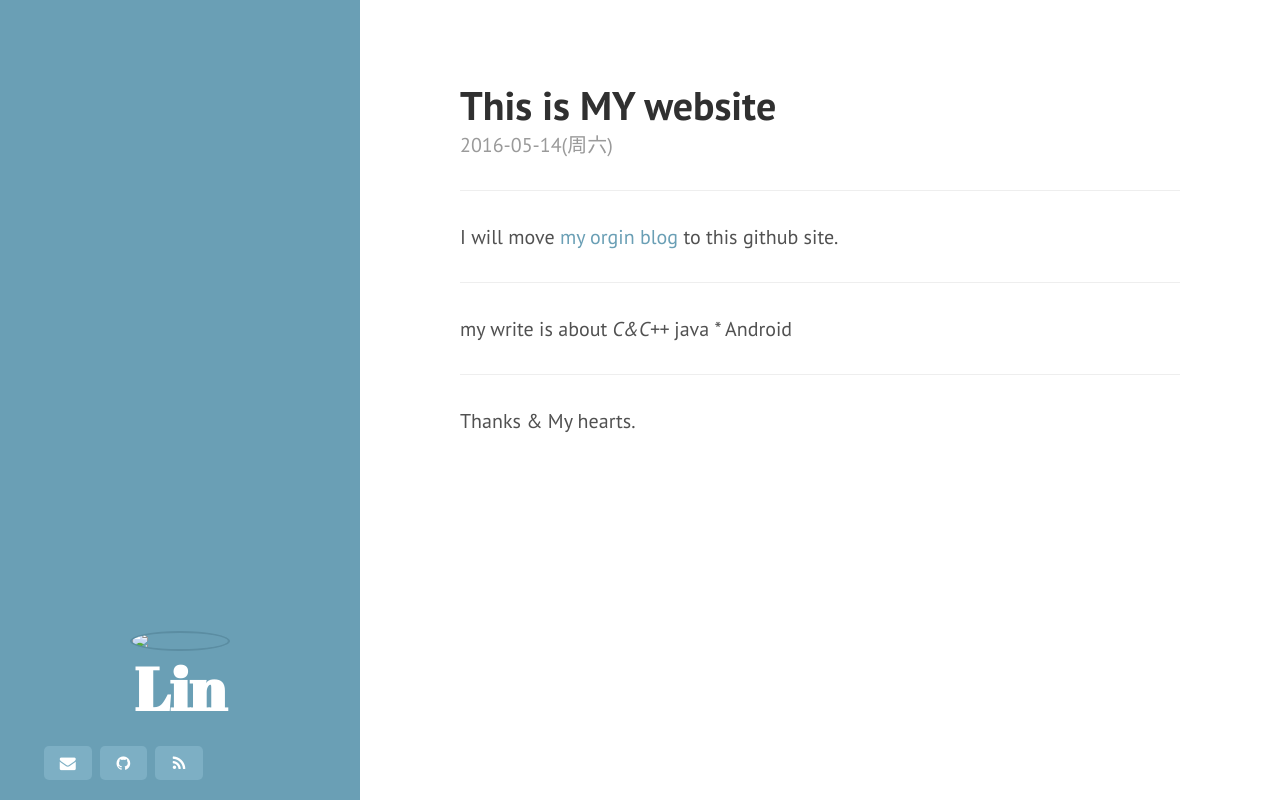
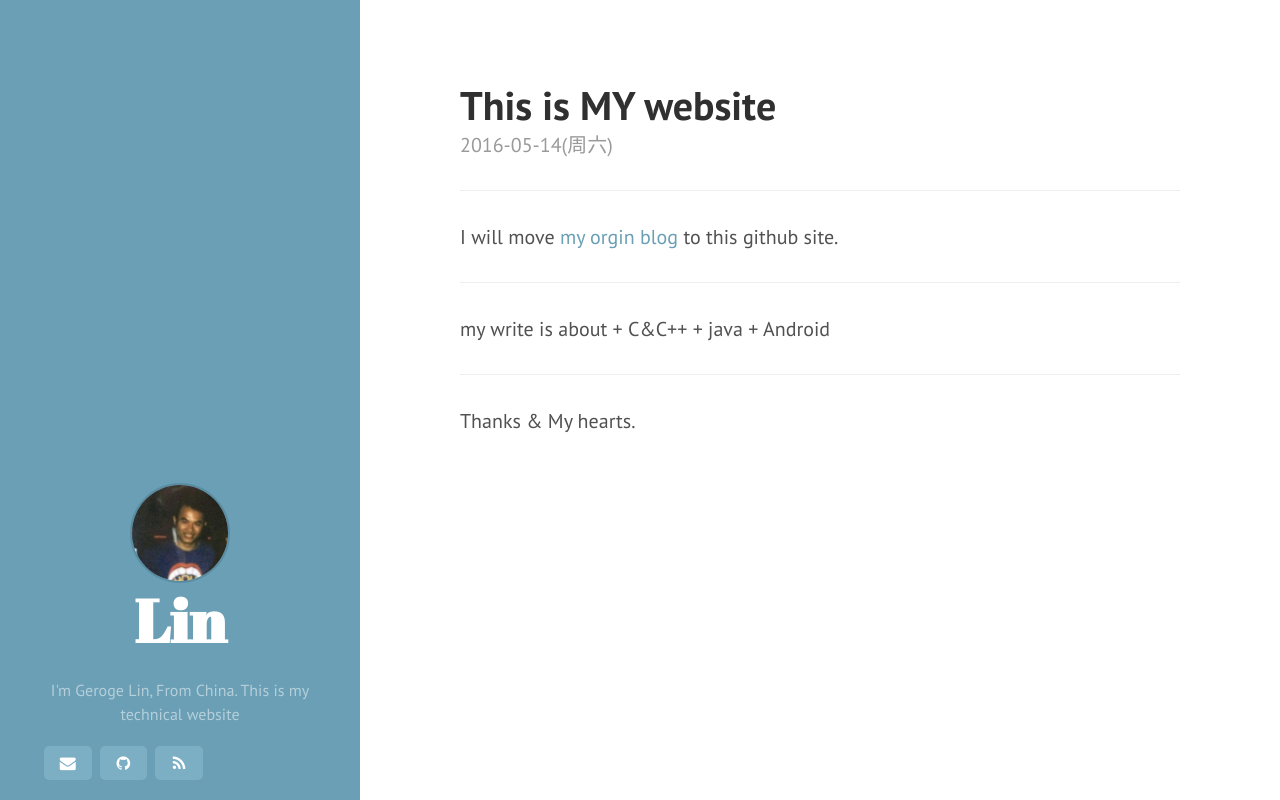
Before and after one commit to gerogelin/gerogelin.github.io, a plain HTML site: page this-is-my-website.html in a window 1280 px wide. Drawn offline with Linux system fonts and the light colour scheme; a web font is replaced by a local one.

Commit message:
change the pyconfiguration

```diff
--- a/this-is-my-website.html
+++ b/this-is-my-website.html
@@ -30,12 +30,12 @@
 
 			<h1>
 				<a href="/">
-					<img class="profile-picture" src="gerogelin.github.io/images/">
+					<img class="profile-picture" src="gerogelin.github.io/images/avatar.jpg">
 					Lin
 				</a>
 			</h1>
 			<p class="lead"></p>
-			<p class="lead"> </p>
+			<p class="lead">I'm Geroge Lin, From China. This is my technical website </p>
 			<p></p>
 		</div>
 		<nav class="sidebar-nav">
@@ -55,12 +55,12 @@
 	<h1 class="post-title">This is MY website</h1>
 	<span class="post-date">2016-05-14(周六)</span>
 	<hr />
-<p>I will move <a href="http://linlion.blog.163.com/ 163 blog">my orgin blog</a> to this github site.</p>
+<p>I will move <a href="http://linlion.blog.163.com/">my orgin blog</a> to this github site.</p>
 <hr />
 <p>my write is about
-<em> C&amp;C++
-</em> java
-* Android</p>
++ C&amp;C++
++ java
++ Android</p>
 <hr />
 <p>Thanks &amp; My hearts.</p>
 </div>
```
Also changed, not shown: archives.html (+2 -2 lines), author/geroge-lin.html (+2 -2 lines), authors.html (+2 -2 lines), categories.html (+2 -2 lines), category/normal.html (+2 -2 lines), index.html (+2 -2 lines), tags.html (+2 -2 lines).
